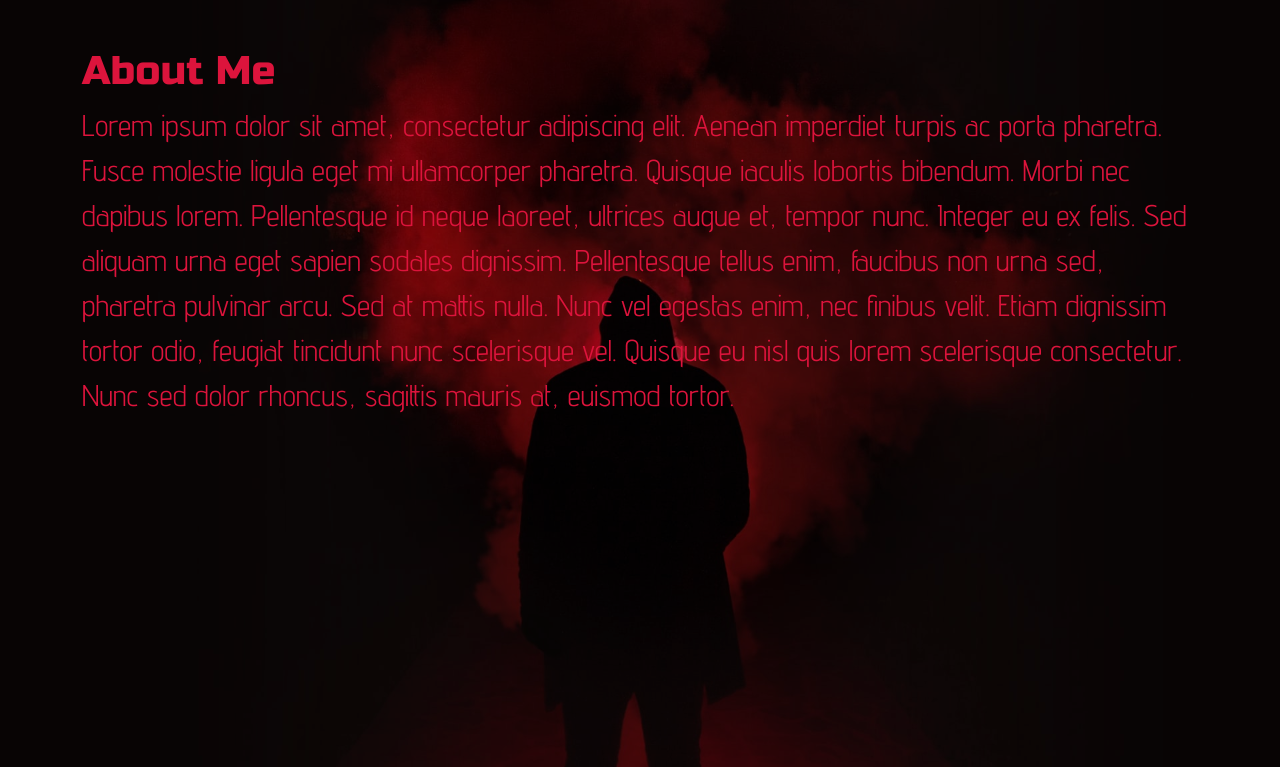
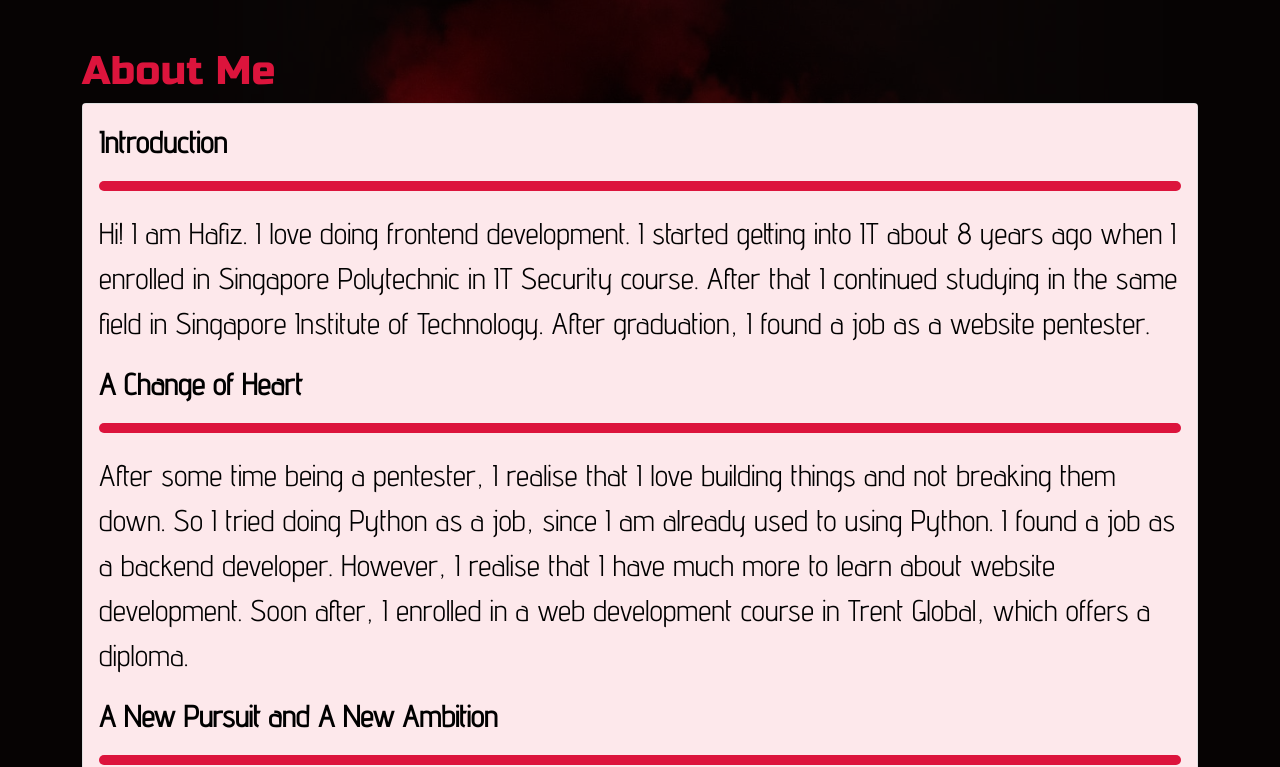
Before and after one commit to shadowbattalion/personal-website, a React (Create React App) app in the folder personal-website/: page / in a window 1280 px wide. Shown: the part 853-1620 px from the top of the page. Built offline with nearby package versions, Linux system fonts and the light colour scheme.

Commit message:
done with about page

```diff
--- a/personal-website/public/json/details.json
+++ b/personal-website/public/json/details.json
@@ -117,7 +117,7 @@
             "association":"Future companies",
             "website":"",
             "github":"",
-            "description":"I really want to put into practice what I have learnt in frontend development and I wish to make beautiful and user friendly websites with you!"
+            "description":"I am ready to put into practice what I have learnt in frontend development and I wish to make beautiful and user friendly websites with you!"
         }
 
     ]
--- a/personal-website/src/App.css
+++ b/personal-website/src/App.css
@@ -204,7 +204,7 @@ body {
 .shade{
 
   padding-top: 100px;
-  background-color: rgba(0,0,0,0.4);
+  background-color: rgba(0,0,0,0.5);
   min-height:100vh;
 
 
--- a/personal-website/src/pages/About.js
+++ b/personal-website/src/pages/About.js
@@ -1,5 +1,5 @@
 import React from 'react'
-
+import Card from "react-bootstrap/Card"
 
 export default function Projects(){
 
@@ -12,7 +12,20 @@ export default function Projects(){
                 <div className='shade'>
                     <div class="container components">
                         <h1 className='panel-title'>About Me</h1>
-                        <p className='about-text'>Lorem ipsum dolor sit amet, consectetur adipiscing elit. Aenean imperdiet turpis ac porta pharetra. Fusce molestie ligula eget mi ullamcorper pharetra. Quisque iaculis lobortis bibendum. Morbi nec dapibus lorem. Pellentesque id neque laoreet, ultrices augue et, tempor nunc. Integer eu ex felis. Sed aliquam urna eget sapien sodales dignissim. Pellentesque tellus enim, faucibus non urna sed, pharetra pulvinar arcu. Sed at mattis nulla. Nunc vel egestas enim, nec finibus velit. Etiam dignissim tortor odio, feugiat tincidunt nunc scelerisque vel. Quisque eu nisl quis lorem scelerisque consectetur. Nunc sed dolor rhoncus, sagittis mauris at, euismod tortor. </p>
+                        <Card>
+                            <Card.Body style={{color:"black", backgroundColor:"#fde8eb"}}>
+                                <p className='about-text' style={{fontWeight:"bold"}}>Introduction</p>
+                                <div className="card-divider"></div>
+                                <p className='about-text'>Hi! I am Hafiz. I love doing frontend development. I started getting into IT about 8 years ago when I enrolled in Singapore Polytechnic in IT Security course. After that I continued studying in the same field in Singapore Institute of Technology. After graduation, I found a job as a website pentester.</p>
+                                <p className='about-text' style={{fontWeight:"bold"}}>A Change of Heart</p>
+                                <div className="card-divider"></div>
+                                <p className='about-text'>After some time being a pentester, I realise that I love building things and not breaking them down. So I tried doing Python as a job, since I am already used to using Python. I found a job as a backend developer. However, I realise that I have much more to learn about website development. Soon after, I enrolled in a web development course in Trent Global, which offers a diploma.</p>
+                                <p className='about-text' style={{fontWeight:"bold"}}>A New Pursuit and A New Ambition</p>
+                                <div className="card-divider"></div>
+                                <p className='about-text'>While in Trent Global, I was exposed to fullstack development. However, I realised that I love doing frontend and I like doing design and meeting user experience needs. Being detail-oriented in nature, I would spent many hours to perfect the design and visuals of the website. Being a creative person, I like to experiment with things so that the website will look impressive. I am looking forward to new projects with you!</p>
+                            </Card.Body>
+                        </Card>
+
 
 
                     </div>
```
